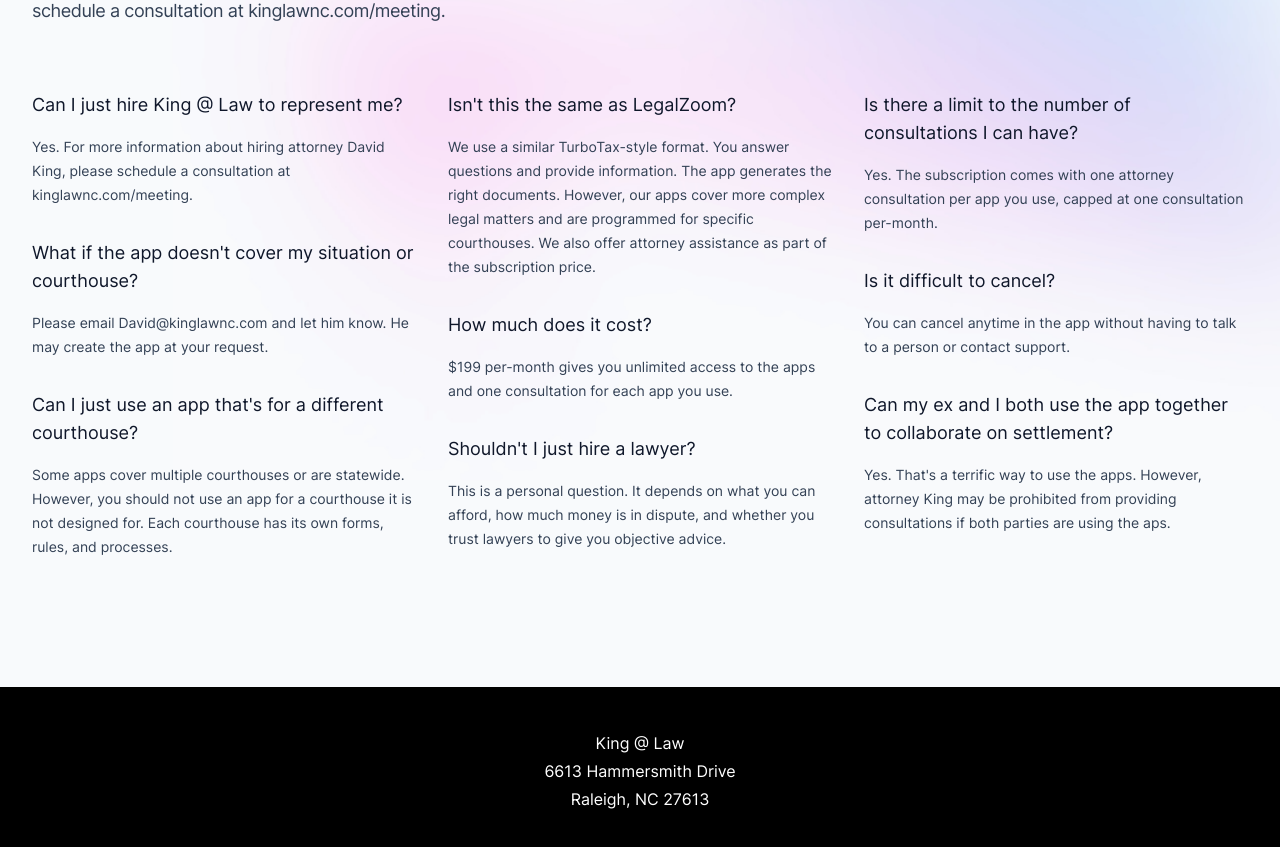
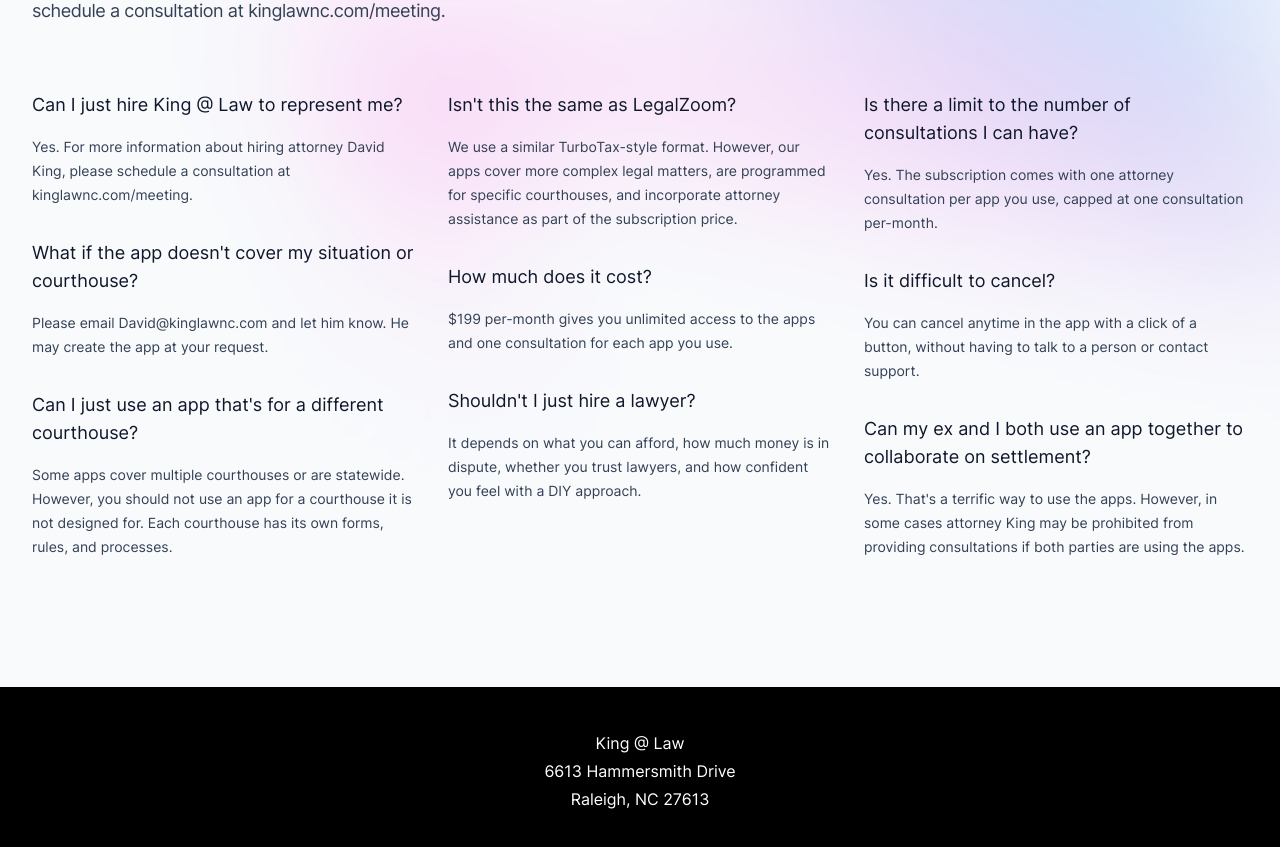
Before and after one commit to David44357/KingLawWebsite, a Next.js app: page /prometheus in a window 1280 px wide. Shown: the part 3980-4827 px from the top of the page. Built offline with nearby package versions, Linux system fonts and the light colour scheme.

Commit message:
Update PromFaqs.jsx

```diff
--- a/src/components/PromFaqs.jsx
+++ b/src/components/PromFaqs.jsx
@@ -24,7 +24,7 @@ const faqs = [
     {
       question: 'Isn\'t this the same as LegalZoom?',
       answer:
-        'We use a similar TurboTax-style format. You answer questions and provide information. The app generates the right documents. However, our apps cover more complex legal matters and are programmed for specific courthouses. We also offer attorney assistance as part of the subscription price.',
+        'We use a similar TurboTax-style format. However, our apps cover more complex legal matters, are programmed for specific courthouses, and incorporate attorney assistance as part of the subscription price.',
     },
     {
       question:
@@ -36,7 +36,7 @@ const faqs = [
       question:
         'Shouldn\'t I just hire a lawyer?',
       answer:
-        'This is a personal question. It depends on what you can afford, how much money is in dispute, and whether you trust lawyers to give you objective advice.',
+        'It depends on what you can afford, how much money is in dispute, whether you trust lawyers, and how confident you feel with a DIY approach.',
     },
   ],
   [
@@ -47,12 +47,12 @@ const faqs = [
     },
     {
       question: 'Is it difficult to cancel?',
-      answer: 'You can cancel anytime in the app without having to talk to a person or contact support.',
+      answer: 'You can cancel anytime in the app with a click of a button, without having to talk to a person or contact support.',
     },
     {
-      question: 'Can my ex and I both use the app together to collaborate on settlement?',
+      question: 'Can my ex and I both use an app together to collaborate on settlement?',
       answer:
-        'Yes. That\'s a terrific way to use the apps. However, attorney King may be prohibited from providing consultations if both parties are using the aps.',
+        'Yes. That\'s a terrific way to use the apps. However, in some cases attorney King may be prohibited from providing consultations if both parties are using the apps.',
     },
   ],
 ]
```
